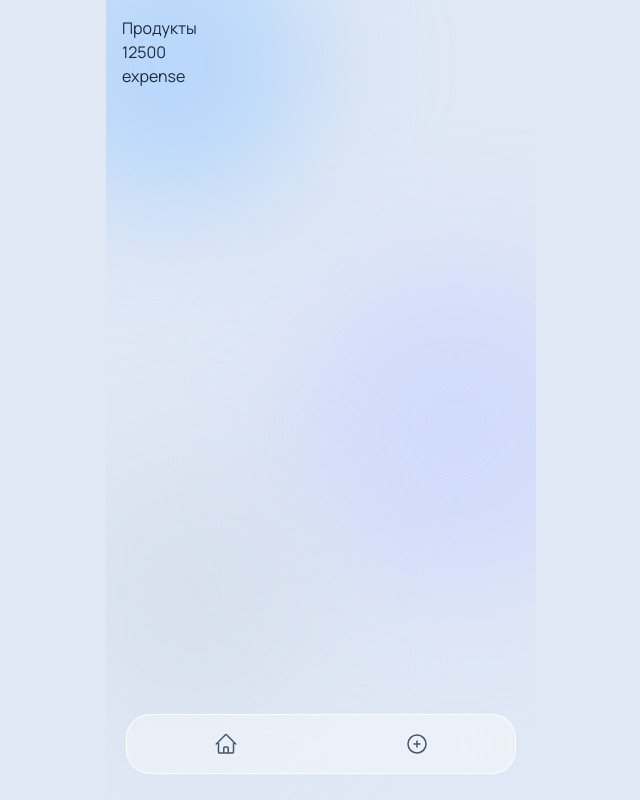
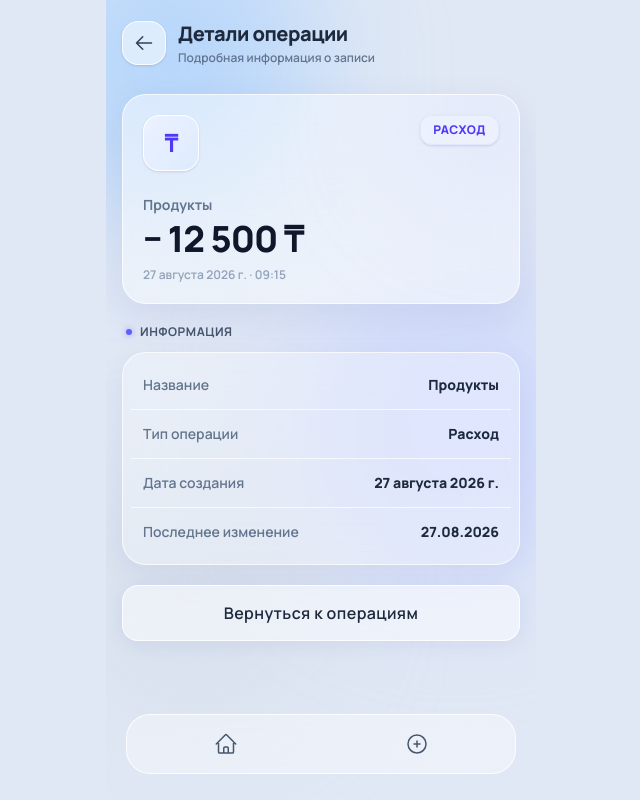
Before and after one commit to azikulovv/expense, a Nuxt app: page /operations/expense-1 in a window 1280 px wide. Shown: the whole page, without its empty margins (319-959 px from the left). Built offline with nearby package versions, Linux system fonts and the light colour scheme.

Commit message:
feat: реорганизовать компоненты расходов, добавив новые элементы и улучшив отображение информации о расходах

```diff
--- a/app/pages/index.vue
+++ b/app/pages/index.vue
@@ -1,7 +1,7 @@
 <script setup lang="ts">
 import { BudgetOverview } from "~/widget/budget";
 import BaseButton from "~/shared/ui/button/BaseButton.vue";
-import ExpenseList from "~/widget/expense-list/ui/expense-list.vue";
+import ExpenseList from "~/widget/expense/ui/expense-list.vue";
 </script>
 
 <template>
--- a/app/pages/operations/[id].vue
+++ b/app/pages/operations/[id].vue
@@ -1,5 +1,10 @@
 <script lang="ts" setup>
 import { useExpense } from "~/entity/expense/model/useExpense";
+import BaseButton from "~/shared/ui/button/BaseButton.vue";
+import PageHeader from "~/shared/ui/layout/page-header.vue";
+import ExpenseCard from "~/widget/expense/ui/expense-card.vue";
+import ExpenseError from "~/widget/expense/ui/expense-error.vue";
+import ExpenseInformation from "~/widget/expense/ui/expense-information.vue";
 
 definePageMeta({
   hideBottomNavigation: true,
@@ -11,13 +16,25 @@ const { expense, errorMessage } = useExpense(route.params.id as string);
 </script>
 
 <template>
-  <template v-if="errorMessage">
-    <p>{{ errorMessage }}</p>
-  </template>
+  <div class="flex min-h-full flex-col pb-4">
+    <PageHeader
+      to="/"
+      title="Детали операции"
+      subtitle="Подробная информация о записи"
+    />
 
-  <template v-else>
-    <p>{{ expense?.title }}</p>
-    <p>{{ expense?.amount }}</p>
-    <p>{{ expense?.type }}</p>
-  </template>
+    <template v-if="errorMessage">
+      <ExpenseError />
+    </template>
+
+    <template v-else-if="expense">
+      <ExpenseCard :expense="expense" />
+
+      <ExpenseInformation :expense="expense" />
+
+      <NuxtLink to="/" class="mt-5">
+        <BaseButton :variant="'secondary'"> Вернуться к операциям </BaseButton>
+      </NuxtLink>
+    </template>
+  </div>
 </template>
--- /dev/null
+++ b/app/shared/ui/layout/page-header.vue
@@ -0,0 +1,37 @@
+<script lang="ts" setup>
+defineProps<{ to: string; title: string; subtitle: string }>();
+</script>
+
+<template>
+  <header class="flex items-center gap-3 py-1">
+    <NuxtLink
+      :to="to"
+      aria-label="Вернуться назад"
+      class="flex size-11 shrink-0 items-center justify-center rounded-2xl border border-white/80 bg-white/50 text-slate-700 shadow-sm backdrop-blur-xl transition-all hover:bg-white/75 hover:text-indigo-600 active:scale-95"
+    >
+      <svg
+        xmlns="http://www.w3.org/2000/svg"
+        fill="none"
+        viewBox="0 0 24 24"
+        stroke-width="1.8"
+        stroke="currentColor"
+        class="size-5"
+      >
+        <path
+          stroke-linecap="round"
+          stroke-linejoin="round"
+          d="M10.5 19.5 3 12m0 0 7.5-7.5M3 12h18"
+        />
+      </svg>
+    </NuxtLink>
+
+    <div>
+      <h1 class="text-xl font-black tracking-tight text-slate-800">
+        {{ title }}
+      </h1>
+      <p class="mt-0.5 text-xs font-semibold text-slate-500">
+        {{ subtitle }}
+      </p>
+    </div>
+  </header>
+</template>
--- /dev/null
+++ b/app/widget/expense/model/useExpenseDetails.ts
@@ -0,0 +1,34 @@
+import type { Expense } from "~/entity/expense";
+
+export const useExpenseDetails = (expense: Expense) => {
+  const isIncome = computed(() => expense.type === "income");
+
+  const typeLabel = computed(() => (isIncome.value ? "Доход" : "Расход"));
+
+  const dateLabel = computed(() => {
+    if (!expense) return "";
+
+    return new Intl.DateTimeFormat("ru-RU", {
+      day: "numeric",
+      month: "long",
+      year: "numeric",
+    }).format(new Date(expense.createdAt));
+  });
+
+  const amountLabel = computed(() => {
+    if (!expense) return "";
+
+    return `${isIncome.value ? "+" : "−"} ${expense.amount.toLocaleString("ru-RU")} ₸`;
+  });
+
+  const timeLabel = computed(() => {
+    if (!expense) return "";
+
+    return new Intl.DateTimeFormat("ru-RU", {
+      hour: "2-digit",
+      minute: "2-digit",
+    }).format(new Date(expense.createdAt));
+  });
+
+  return { isIncome, amountLabel, timeLabel, dateLabel, typeLabel };
+};
--- /dev/null
+++ b/app/widget/expense/ui/expense-card.vue
@@ -0,0 +1,52 @@
+<script lang="ts" setup>
+import type { Expense } from "~/entity/expense";
+import { useExpenseDetails } from "~/widget/expense/model/useExpenseDetails";
+
+const props = defineProps<{ expense: Expense }>();
+
+const { amountLabel, isIncome, timeLabel, typeLabel, dateLabel } =
+  useExpenseDetails(props.expense);
+</script>
+
+<template>
+  <section
+    class="relative mt-6 overflow-hidden rounded-3xl border border-white/70 bg-white/45 p-5 backdrop-blur-2xl shadow-[0_12px_38px_rgba(31,38,135,0.08)]"
+  >
+    <div
+      class="pointer-events-none absolute -right-12 -top-14 size-40 rounded-full bg-indigo-200/40 blur-3xl"
+    />
+
+    <div class="relative flex items-start justify-between gap-4">
+      <div
+        class="flex size-14 shrink-0 items-center justify-center rounded-2xl border border-white/90 bg-linear-to-br from-indigo-50/90 to-blue-100/70 text-2xl font-black text-indigo-600 shadow-sm"
+        aria-hidden="true"
+      >
+        ₸
+      </div>
+
+      <span
+        class="rounded-xl border px-3 py-1.5 text-xs font-extrabold uppercase tracking-wider shadow-sm"
+        :class="
+          isIncome
+            ? 'border-emerald-100 bg-emerald-50/80 text-emerald-600'
+            : 'border-indigo-100 bg-indigo-50/80 text-indigo-600'
+        "
+      >
+        {{ typeLabel }}
+      </span>
+    </div>
+
+    <div class="relative mt-6">
+      <p class="text-sm font-bold text-slate-500">{{ expense.title }}</p>
+      <p
+        class="mt-1 text-4xl font-black tracking-tight"
+        :class="isIncome ? 'text-emerald-600' : 'text-slate-900'"
+      >
+        {{ amountLabel }}
+      </p>
+      <p class="mt-2 text-xs font-semibold text-slate-400">
+        {{ dateLabel }} · {{ timeLabel }}
+      </p>
+    </div>
+  </section>
+</template>
--- /dev/null
+++ b/app/widget/expense/ui/expense-error.vue
@@ -0,0 +1,23 @@
+<template>
+  <section
+    class="mt-8 flex flex-col items-center rounded-3xl border border-white/70 bg-white/40 px-6 py-10 text-center backdrop-blur-2xl shadow-[0_8px_32px_rgba(31,38,135,0.06)]"
+  >
+    <div
+      class="flex size-14 items-center justify-center rounded-2xl border border-rose-200/80 bg-rose-50/70 text-2xl text-rose-500 shadow-sm"
+    >
+      !
+    </div>
+    <h2 class="mt-4 text-base font-extrabold text-slate-800">
+      Операция не найдена
+    </h2>
+    <p class="mt-1 max-w-64 text-sm font-medium leading-5 text-slate-500">
+      Проверьте ссылку или вернитесь к списку операций
+    </p>
+    <NuxtLink
+      to="/"
+      class="mt-6 inline-flex h-11 items-center justify-center rounded-2xl border border-indigo-200 bg-indigo-50/80 px-5 text-sm font-bold text-indigo-600 shadow-sm transition-colors hover:bg-indigo-100"
+    >
+      К операциям
+    </NuxtLink>
+  </section>
+</template>
--- /dev/null
+++ b/app/widget/expense/ui/expense-information.vue
@@ -0,0 +1,59 @@
+<script lang="ts" setup>
+import type { Expense } from "~/entity/expense";
+import { useExpenseDetails } from "~/widget/expense/model/useExpenseDetails";
+
+const props = defineProps<{ expense: Expense }>();
+
+const { typeLabel, dateLabel } = useExpenseDetails(props.expense);
+</script>
+
+<template>
+  <section class="mt-5">
+    <div class="mb-3 flex items-center gap-2 px-1">
+      <span
+        class="size-1.5 rounded-full bg-indigo-500 shadow-[0_0_6px_rgba(99,102,241,0.6)]"
+      />
+      <h2 class="text-xs font-bold uppercase tracking-wider text-slate-600">
+        Информация
+      </h2>
+    </div>
+
+    <div
+      class="overflow-hidden rounded-3xl border border-white/70 bg-white/30 p-2 backdrop-blur-xl shadow-[0_8px_32px_rgba(31,38,135,0.06)]"
+    >
+      <dl class="divide-y divide-white/70">
+        <div class="flex items-center justify-between gap-4 px-3 py-3.5">
+          <dt class="text-sm font-semibold text-slate-500">Название</dt>
+          <dd
+            class="max-w-52 truncate text-right text-sm font-extrabold text-slate-800"
+          >
+            {{ expense.title }}
+          </dd>
+        </div>
+
+        <div class="flex items-center justify-between gap-4 px-3 py-3.5">
+          <dt class="text-sm font-semibold text-slate-500">Тип операции</dt>
+          <dd class="text-sm font-extrabold text-slate-800">
+            {{ typeLabel }}
+          </dd>
+        </div>
+
+        <div class="flex items-center justify-between gap-4 px-3 py-3.5">
+          <dt class="text-sm font-semibold text-slate-500">Дата создания</dt>
+          <dd class="text-right text-sm font-extrabold text-slate-800">
+            {{ dateLabel }}
+          </dd>
+        </div>
+
+        <div class="flex items-center justify-between gap-4 px-3 py-3.5">
+          <dt class="text-sm font-semibold text-slate-500">
+            Последнее изменение
+          </dt>
+          <dd class="text-right text-sm font-extrabold text-slate-800">
+            {{ new Date(expense.updatedAt).toLocaleDateString("ru-RU") }}
+          </dd>
+        </div>
+      </dl>
+    </div>
+  </section>
+</template>
```
Also changed, not shown: app/widget/expense/ui/expense-list.vue (renamed from app/widget/expense-list/ui/expense-list.vue).
